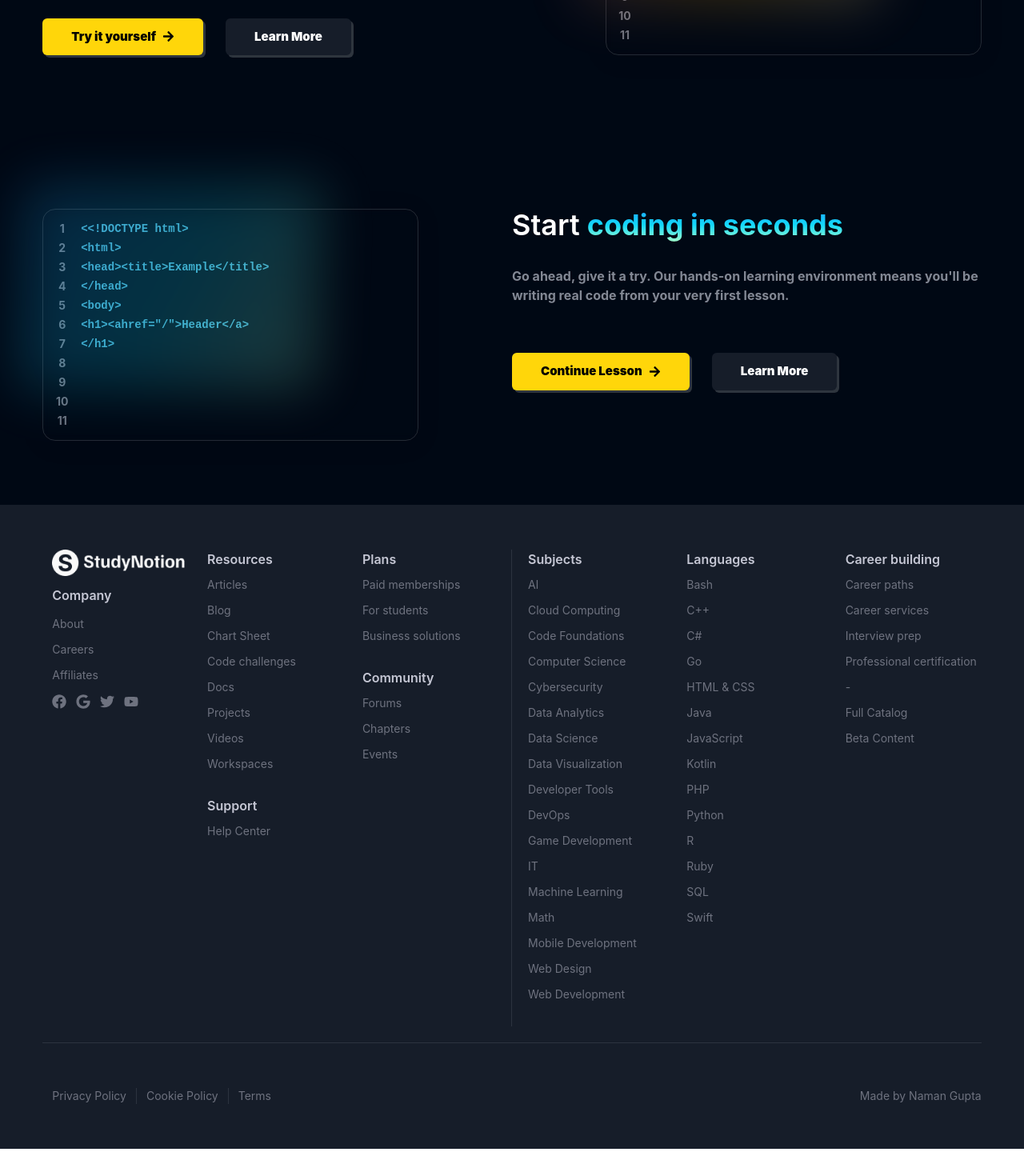
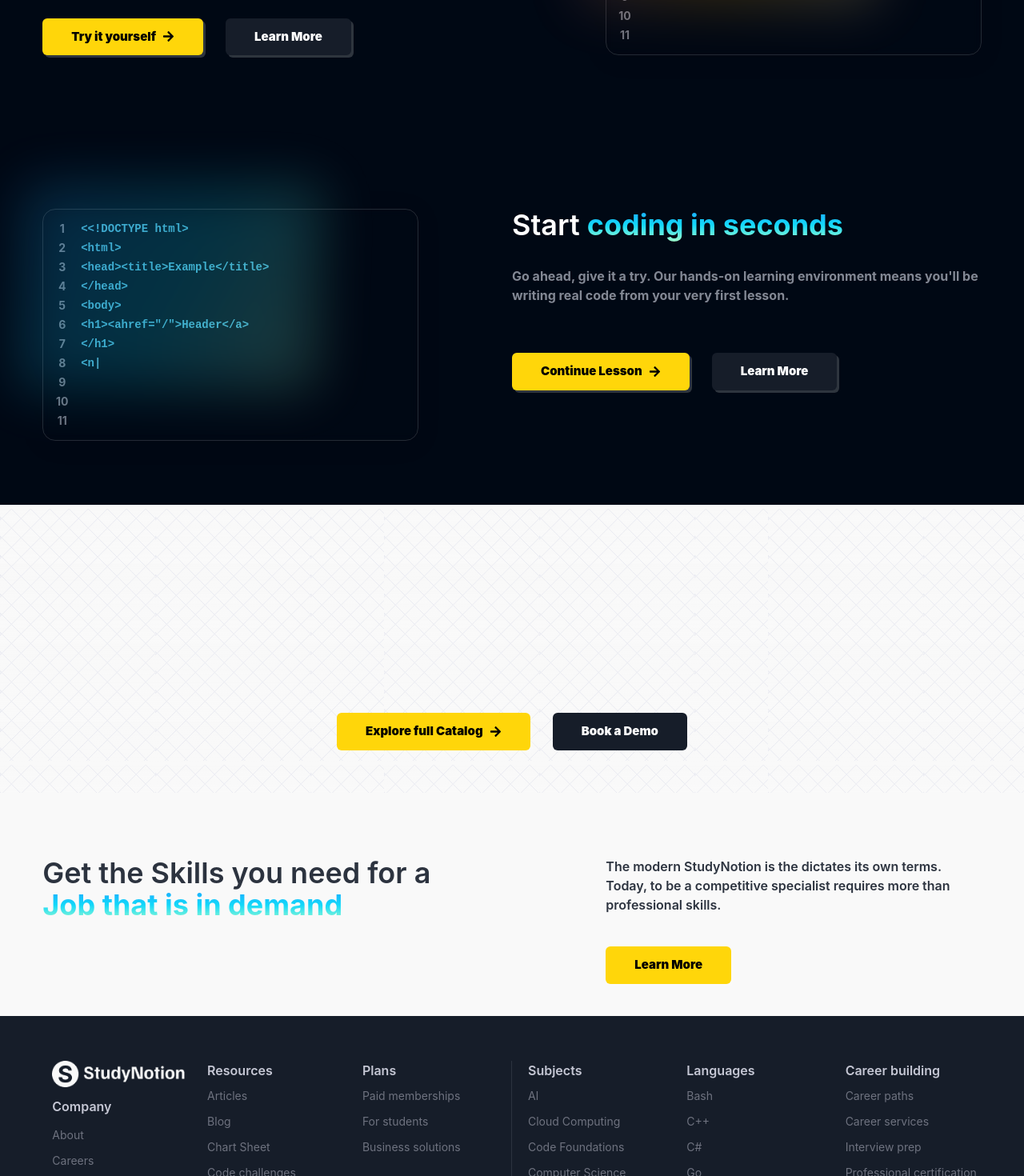
Before and after one commit to namangupta08/StudyNotion, a React (Create React App) app: page / in a window 1280 px wide. Shown: the part 1030-2500 px from the top of the page at 80% size. Before the commit the page ends 2466 px from the top, so only its background shows below. Built offline with nearby package versions, Linux system fonts and the light colour scheme.

Commit message:
home page updated

```diff
--- a/src/pages/Home.jsx
+++ b/src/pages/Home.jsx
@@ -59,74 +59,104 @@ function Home() {
         <div>
           <CodeBlocks
             position={"lg:flex-row"}
-            heading=
-            {
+            heading={
               <div className="text-4xl font-semibold">
                 Unlock Your <HighlightText text={"coding potential"} /> with our
                 online courses
               </div>
             }
-            subheading=
-            {
+            subheading={
               "Our courses are designed and taught by industry experts who have years of experience in coding and are passionate about sharing their knowledge with you."
             }
-            ctabtn1=
-            {{
+            ctabtn1={{
               btnText: "Try it yourself",
               linkto: "/signup",
               active: true,
             }}
-            ctabtn2=
-            {{
+            ctabtn2={{
               btnText: "Learn More",
               linkto: "/login",
               active: false,
             }}
-            codeblock=
-            {`<!DOCTYPE html>\n <html lang="en">\n<head>\n<title>This is myPage</title>\n</head>\n<body>\n<h1><a href="/">Header</a></h1>\n<nav> <a href="/one">One</a> <a href="/two">Two</a> <a href="/three">Three</a>\n</nav>\n</body>`}
+            codeblock={`<!DOCTYPE html>\n <html lang="en">\n<head>\n<title>This is myPage</title>\n</head>\n<body>\n<h1><a href="/">Header</a></h1>\n<nav> <a href="/one">One</a> <a href="/two">Two</a> <a href="/three">Three</a>\n</nav>\n</body>`}
             codeColor={"text-yellow-25"}
-            backgroudGradient={"grad"}>
-          </CodeBlocks>
+            backgroudGradient={"grad"}
+          ></CodeBlocks>
         </div>
         <div>
           <CodeBlocks
             position={"lg:flex-row-reverse"}
             heading={
-                        <div className='text-4xl font-semibold'>
-                            Start <HighlightText text={"coding in seconds"}/>
+              <div className="text-4xl font-semibold">
+                Start <HighlightText text={"coding in seconds"} />
               </div>
             }
-                    subheading={"Go ahead, give it a try. Our hands-on learning environment means you'll be writing real code from your very first lesson."}
-
-                    ctabtn1={
-                        {
-                            btnText:"Continue Lesson",
-                            linkto:"/login",
-                            active:true
+            subheading={
+              "Go ahead, give it a try. Our hands-on learning environment means you'll be writing real code from your very first lesson."
             }
-                    }
-                    ctabtn2={
-                        {
-                            btnText:"Learn More",
-                            linkto:"/login",
-                            active:false
-                        }
-                    }
+            ctabtn1={{
+              btnText: "Continue Lesson",
+              linkto: "/login",
+              active: true,
+            }}
+            ctabtn2={{
+              btnText: "Learn More",
+              linkto: "/login",
+              active: false,
+            }}
             codeblock={`<<!DOCTYPE html>\n<html>\n<head><title>Example</title>\n</head>\n<body>\n<h1><ahref="/">Header</a>\n</h1>\n<nav><ahref="one/">One</a><ahref="two/">Two</a><ahref="three/">Three</a>\n</nav>`}
             codeColor={"text-blue-100"}
             backgroudGradient={"grad2"}
-                >
-
-                </CodeBlocks>
+          ></CodeBlocks>
         </div>
       </div>
 
       {/* Section2 */}
 
+      <div className="bg-pure-greys-5 text-richblack-700">
+        <div className="homepage_bg h-[360px]">
+          <div className="w-11/12 max-w-maxContent flex flex-col items-center justify-center gap-5 mx-auto">
+            <div className="h-[240px]"></div>
+            <div className="flex flex-row gap-7 text-white ">
+              <CTAButton active={true} linkto={"/signup"}>
+                <div className="flex items-center gap-2">
+                  Explore full Catalog
+                  <FaArrowRight />
+                </div>
+              </CTAButton>
+
+              <CTAButton active={false} linkto={"/signup"}>
+                Book a Demo
+              </CTAButton>
+            </div>
+          </div>
+        </div>
+
+        <div className='w-11/12 max-w-maxContent flex flex-col items-center justify-between gap-7 mx-auto'>
+          <div className='flex flex-row gap-5 mb-10 mt-[95px] lg:mt-20 lg:flex-row lg:gap-0 justify-between '>
+          <div className='text-4xl font-semibold lg:w-[45%]'>
+                            Get the Skills you need for a
+                            <HighlightText text={"Job that is in demand"} />
+                        </div>
+
+                        <div className='flex flex-col w-[40%] items-start'>
+                            <div className='text-[16px] mb-10 font-semibold'>
+                                The modern StudyNotion is the dictates its own terms. Today, to
+                                be a competitive specialist requires more than professional
+                                skills.
+                            </div>
+                            <CTAButton active={true} linkto={"/signup"}>
+                                Learn More
+                            </CTAButton>
+                        </div>
+          </div>
+        </div>
+      </div>
+
       {/* Section3 */}
 
       {/* Footer */}
-      <Footer/>
+      <Footer />
     </div>
   );
 }
```
Lines whose indentation alone changed are shown as unchanged.
